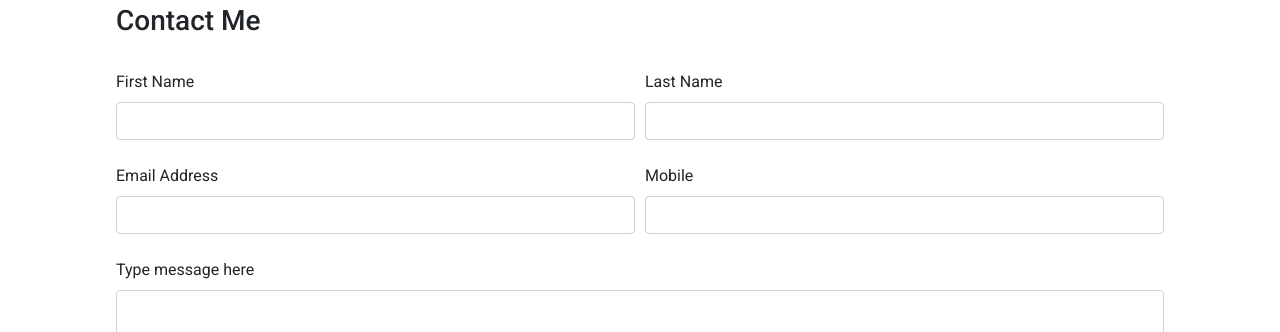
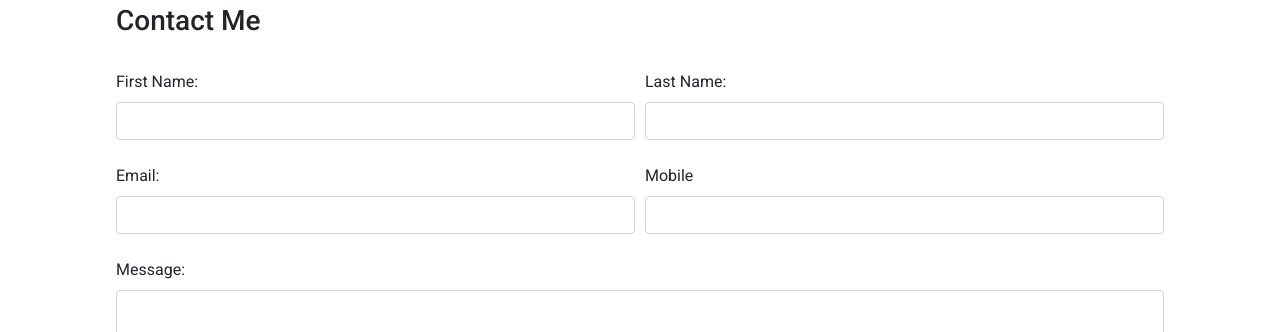
Before and after one commit to datoche-juarez/personal-site, a React (Create React App) app: page /contact in a window 1280 px wide. Shown: the part 696-1028 px from the top of the page. Built offline with nearby package versions, Linux system fonts and the light colour scheme.

Commit message:
Updated contact form labels

```diff
--- a/src/Contact.jsx
+++ b/src/Contact.jsx
@@ -52,18 +52,18 @@ const Contact = () => (
       <Form>
         <Form.Row>
           <Col>
-            <Form.Label text-color="warning">First Name</Form.Label>
+            <Form.Label text-color="warning">First Name:</Form.Label>
             <Form.Control id="fname" />
           </Col>
           <Col>
-            <Form.Label>Last Name</Form.Label>
+            <Form.Label>Last Name:</Form.Label>
             <Form.Control id="lname" />
           </Col>
         </Form.Row>
         <br />
         <Form.Row>
           <Col>
-            <Form.Label>Email Address</Form.Label>
+            <Form.Label>Email:</Form.Label>
             <Form.Control type="email" id="email" />
           </Col>
           <Col>
@@ -73,7 +73,7 @@ const Contact = () => (
         </Form.Row>
         <br />
         <Form.Group>
-          <Form.Label>Type message here</Form.Label>
+          <Form.Label>Message:</Form.Label>
           <Form.Control as="textarea" rows="5" id="message" />
         </Form.Group>
         <br />
```
